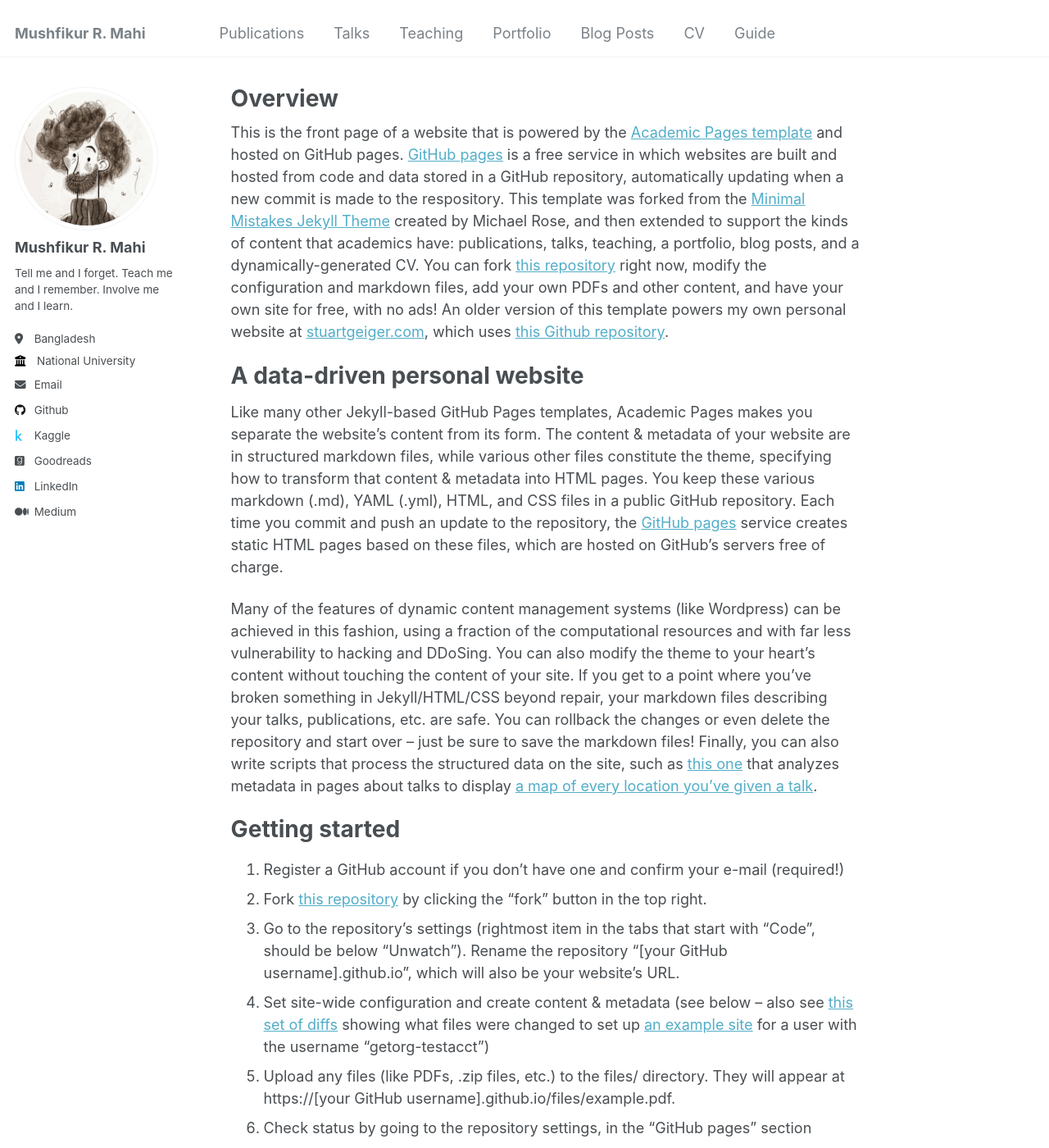
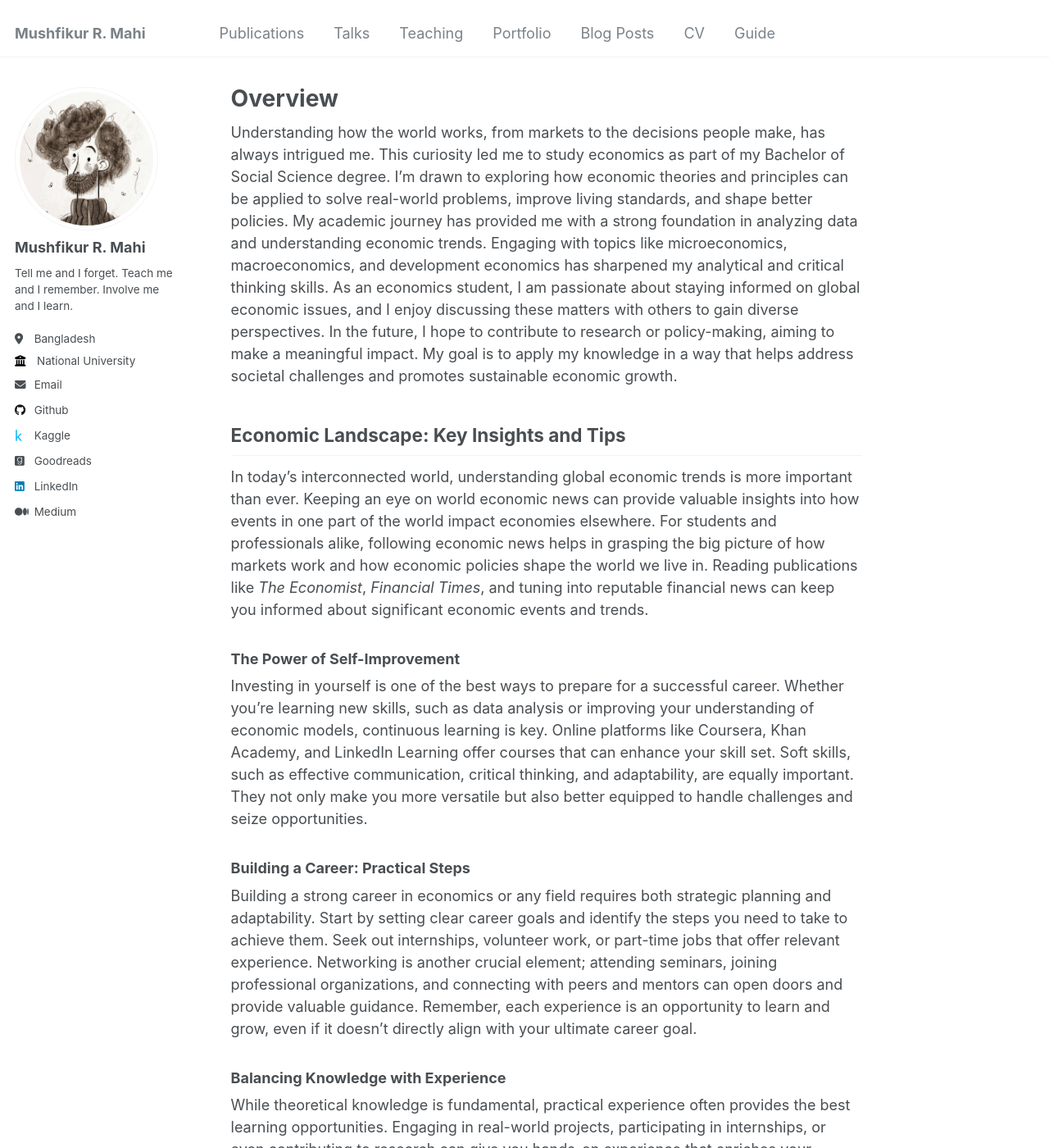
Before and after one commit to mushfikurahmaan/mushfikurahmaan.github.io, a Jekyll site: the page built from _pages/about.md, in a window 1280 px wide and 1400 px high. Shown: the whole window at 82% size. Built offline with Jekyll 4.4.1, drawn with Linux system fonts in a browser that asks for light colours; some of the changed text lies outside the part shown.

Commit message:
modified about.md

```diff
--- a/_pages/about.md
+++ b/_pages/about.md
@@ -7,43 +7,22 @@ redirect_from:
   - /about.html
 ---
 
-This is the front page of a website that is powered by the [Academic Pages template](https://github.com/academicpages/academicpages.github.io) and hosted on GitHub pages. [GitHub pages](https://pages.github.com) is a free service in which websites are built and hosted from code and data stored in a GitHub repository, automatically updating when a new commit is made to the respository. This template was forked from the [Minimal Mistakes Jekyll Theme](https://mmistakes.github.io/minimal-mistakes/) created by Michael Rose, and then extended to support the kinds of content that academics have: publications, talks, teaching, a portfolio, blog posts, and a dynamically-generated CV. You can fork [this repository](https://github.com/academicpages/academicpages.github.io) right now, modify the configuration and markdown files, add your own PDFs and other content, and have your own site for free, with no ads! An older version of this template powers my own personal website at [stuartgeiger.com](http://stuartgeiger.com), which uses [this Github repository](https://github.com/staeiou/staeiou.github.io).
 
-A data-driven personal website
-======
-Like many other Jekyll-based GitHub Pages templates, Academic Pages makes you separate the website's content from its form. The content & metadata of your website are in structured markdown files, while various other files constitute the theme, specifying how to transform that content & metadata into HTML pages. You keep these various markdown (.md), YAML (.yml), HTML, and CSS files in a public GitHub repository. Each time you commit and push an update to the repository, the [GitHub pages](https://pages.github.com/) service creates static HTML pages based on these files, which are hosted on GitHub's servers free of charge.
+Understanding how the world works, from markets to the decisions people make, has always intrigued me. This curiosity led me to study economics as part of my Bachelor of Social Science degree. I'm drawn to exploring how economic theories and principles can be applied to solve real-world problems, improve living standards, and shape better policies. My academic journey has provided me with a strong foundation in analyzing data and understanding economic trends. Engaging with topics like microeconomics, macroeconomics, and development economics has sharpened my analytical and critical thinking skills. As an economics student, I am passionate about staying informed on global economic issues, and I enjoy discussing these matters with others to gain diverse perspectives. In the future, I hope to contribute to research or policy-making, aiming to make a meaningful impact. My goal is to apply my knowledge in a way that helps address societal challenges and promotes sustainable economic growth.
 
-Many of the features of dynamic content management systems (like Wordpress) can be achieved in this fashion, using a fraction of the computational resources and with far less vulnerability to hacking and DDoSing. You can also modify the theme to your heart's content without touching the content of your site. If you get to a point where you've broken something in Jekyll/HTML/CSS beyond repair, your markdown files describing your talks, publications, etc. are safe. You can rollback the changes or even delete the repository and start over -- just be sure to save the markdown files! Finally, you can also write scripts that process the structured data on the site, such as [this one](https://github.com/academicpages/academicpages.github.io/blob/master/talkmap.ipynb) that analyzes metadata in pages about talks to display [a map of every location you've given a talk](https://academicpages.github.io/talkmap.html).
 
-Getting started
-======
-1. Register a GitHub account if you don't have one and confirm your e-mail (required!)
-1. Fork [this repository](https://github.com/academicpages/academicpages.github.io) by clicking the "fork" button in the top right.
-1. Go to the repository's settings (rightmost item in the tabs that start with "Code", should be below "Unwatch"). Rename the repository "[your GitHub username].github.io", which will also be your website's URL.
-1. Set site-wide configuration and create content & metadata (see below -- also see [this set of diffs](http://archive.is/3TPas) showing what files were changed to set up [an example site](https://getorg-testacct.github.io) for a user with the username "getorg-testacct")
-1. Upload any files (like PDFs, .zip files, etc.) to the files/ directory. They will appear at https://[your GitHub username].github.io/files/example.pdf.
-1. Check status by going to the repository settings, in the "GitHub pages" section
+## Economic Landscape: Key Insights and Tips
 
-Site-wide configuration
-------
-The main configuration file for the site is in the base directory in [_config.yml](https://github.com/academicpages/academicpages.github.io/blob/master/_config.yml), which defines the content in the sidebars and other site-wide features. You will need to replace the default variables with ones about yourself and your site's github repository. The configuration file for the top menu is in [_data/navigation.yml](https://github.com/academicpages/academicpages.github.io/blob/master/_data/navigation.yml). For example, if you don't have a portfolio or blog posts, you can remove those items from that navigation.yml file to remove them from the header.
+In today's interconnected world, understanding global economic trends is more important than ever. Keeping an eye on world economic news can provide valuable insights into how events in one part of the world impact economies elsewhere. For students and professionals alike, following economic news helps in grasping the big picture of how markets work and how economic policies shape the world we live in. Reading publications like *The Economist*, *Financial Times*, and tuning into reputable financial news can keep you informed about significant economic events and trends.
 
-Create content & metadata
-------
-For site content, there is one markdown file for each type of content, which are stored in directories like _publications, _talks, _posts, _teaching, or _pages. For example, each talk is a markdown file in the [_talks directory](https://github.com/academicpages/academicpages.github.io/tree/master/_talks). At the top of each markdown file is structured data in YAML about the talk, which the theme will parse to do lots of cool stuff. The same structured data about a talk is used to generate the list of talks on the [Talks page](https://academicpages.github.io/talks), each [individual page](https://academicpages.github.io/talks/2012-03-01-talk-1) for specific talks, the talks section for the [CV page](https://academicpages.github.io/cv), and the [map of places you've given a talk](https://academicpages.github.io/talkmap.html) (if you run this [python file](https://github.com/academicpages/academicpages.github.io/blob/master/talkmap.py) or [Jupyter notebook](https://github.com/academicpages/academicpages.github.io/blob/master/talkmap.ipynb), which creates the HTML for the map based on the contents of the _talks directory).
+### The Power of Self-Improvement
 
-**Markdown generator**
+Investing in yourself is one of the best ways to prepare for a successful career. Whether you're learning new skills, such as data analysis or improving your understanding of economic models, continuous learning is key. Online platforms like Coursera, Khan Academy, and LinkedIn Learning offer courses that can enhance your skill set. Soft skills, such as effective communication, critical thinking, and adaptability, are equally important. They not only make you more versatile but also better equipped to handle challenges and seize opportunities.
 
-I have also created [a set of Jupyter notebooks](https://github.com/academicpages/academicpages.github.io/tree/master/markdown_generator
-) that converts a CSV containing structured data about talks or presentations into individual markdown files that will be properly formatted for the Academic Pages template. The sample CSVs in that directory are the ones I used to create my own personal website at stuartgeiger.com. My usual workflow is that I keep a spreadsheet of my publications and talks, then run the code in these notebooks to generate the markdown files, then commit and push them to the GitHub repository.
+### Building a Career: Practical Steps
 
-How to edit your site's GitHub repository
-------
-Many people use a git client to create files on their local computer and then push them to GitHub's servers. If you are not familiar with git, you can directly edit these configuration and markdown files directly in the github.com interface. Navigate to a file (like [this one](https://github.com/academicpages/academicpages.github.io/blob/master/_talks/2012-03-01-talk-1.md) and click the pencil icon in the top right of the content preview (to the right of the "Raw | Blame | History" buttons). You can delete a file by clicking the trashcan icon to the right of the pencil icon. You can also create new files or upload files by navigating to a directory and clicking the "Create new file" or "Upload files" buttons.
+Building a strong career in economics or any field requires both strategic planning and adaptability. Start by setting clear career goals and identify the steps you need to take to achieve them. Seek out internships, volunteer work, or part-time jobs that offer relevant experience. Networking is another crucial element; attending seminars, joining professional organizations, and connecting with peers and mentors can open doors and provide valuable guidance. Remember, each experience is an opportunity to learn and grow, even if it doesn’t directly align with your ultimate career goal.
 
-Example: editing a markdown file for a talk
-![Editing a markdown file for a talk](/images/editing-talk.png)
+### Balancing Knowledge with Experience
 
-For more info
-------
-More info about configuring Academic Pages can be found in [the guide](https://academicpages.github.io/markdown/). The [guides for the Minimal Mistakes theme](https://mmistakes.github.io/minimal-mistakes/docs/configuration/) (which this theme was forked from) might also be helpful.
+While theoretical knowledge is fundamental, practical experience often provides the best learning opportunities. Engaging in real-world projects, participating in internships, or even contributing to research can give you hands-on experience that enriches your understanding of economic principles. These experiences not only help solidify your learning but also make your resume stand out to potential employers. It's important to find a balance between learning and doing, as both are essential for a well-rounded career development strategy.
```
